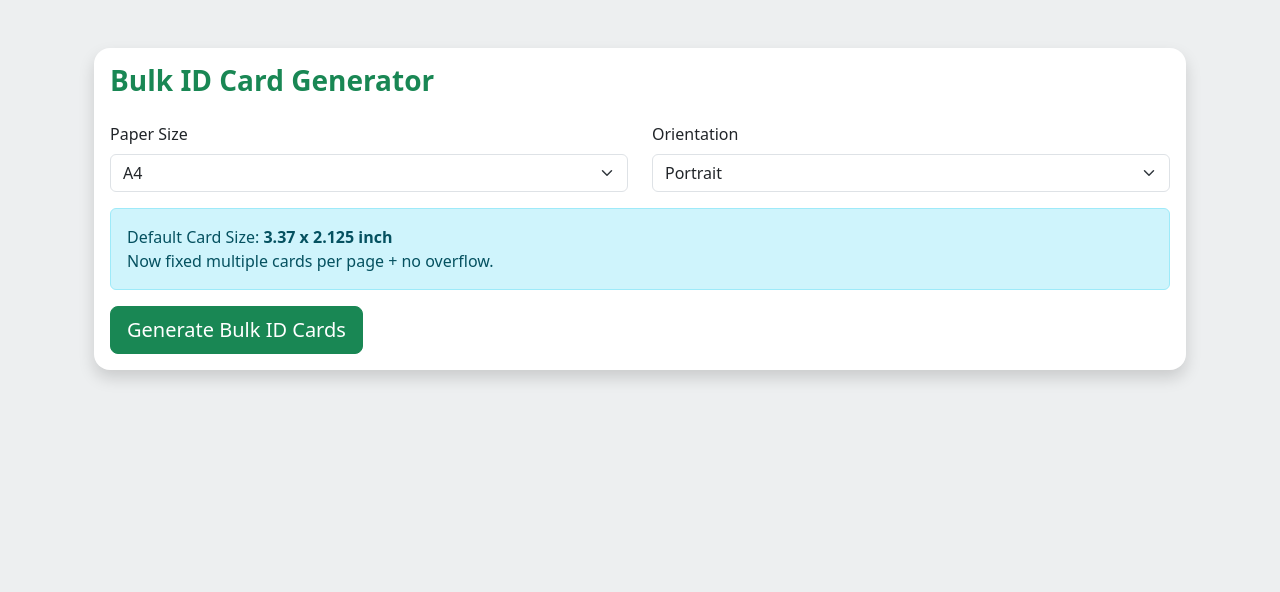
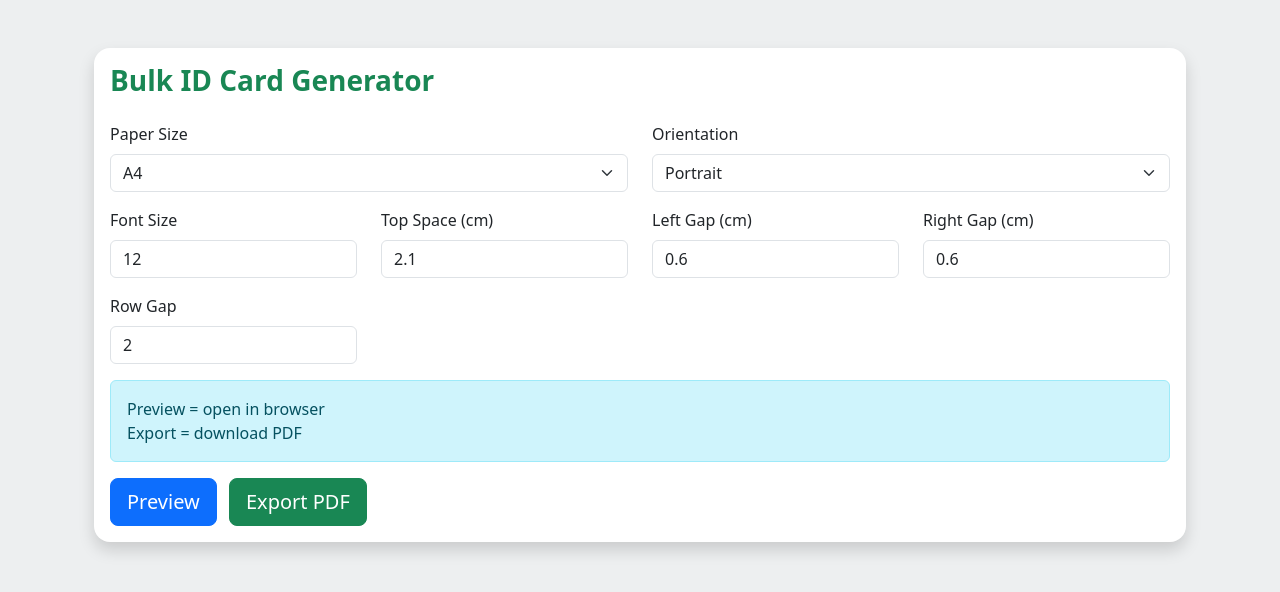
Before and after one commit to Danieljoseph96/sot, a Django app: page /idcard/ in a window 1280 px wide. Shown: the part 56-648 px from the top of the page. Run offline with Django 5.2, Linux system fonts and the light colour scheme; data comes from the database, SQL or seed files in the repository; both versions use the stored data as it was after the commit; some libraries are stand-ins or nearby versions.

Commit message:
last verified
Co-authored-by: Copilot <copilot@github.com>

```diff
--- a/SOT_MEETING/account/models.py
+++ b/SOT_MEETING/account/models.py
@@ -42,6 +42,7 @@ class UserReg(models.Model):
 
     remarks = models.TextField(blank=True, null=True)
     bus_no = models.CharField(max_length=50, blank=True, null=True)
+    bus_to_station = models.CharField(max_length=50, blank=True, null=True)
 
     created_at = models.DateTimeField(auto_now_add=True)
     updated_at = models.DateTimeField(auto_now=True)
--- a/SOT_MEETING/account/views.py
+++ b/SOT_MEETING/account/views.py
@@ -17,7 +17,7 @@ from openpyxl import Workbook, load_workbook
 from reportlab.lib import colors
 from reportlab.lib.pagesizes import landscape, legal, letter
 from reportlab.lib.styles import getSampleStyleSheet
-from reportlab.lib.units import inch
+from reportlab.lib.units import cm, inch
 from reportlab.platypus import Paragraph, SimpleDocTemplate, Spacer, Table, TableStyle
 
 from . import models as app_models
@@ -1752,44 +1752,68 @@ def query_export_pdf(request):
     return response
 
 # views.py
+# views.py
+
 def idcard(request):
     from io import BytesIO
     from django.http import HttpResponse
     from django.shortcuts import render
 
     from reportlab.platypus import (
-        BaseDocTemplate,
-        PageTemplate,
-        Frame,
-        Paragraph,
-        Table,
-        TableStyle,
-        Image,
-        Spacer,
-        KeepTogether,
-    )
-
-    from reportlab.lib.units import inch
+        BaseDocTemplate, PageTemplate, Frame,
+        Paragraph, Table, TableStyle,
+        Spacer, KeepTogether
+    )
+
+    from reportlab.lib.units import inch, cm
     from reportlab.lib.pagesizes import A4, A3, legal, letter, landscape, portrait
     from reportlab.lib.styles import getSampleStyleSheet, ParagraphStyle
-    from reportlab.lib import colors
-
-    # ----------------------------------------------------
+    from reportlab.pdfbase import pdfmetrics
+    from reportlab.pdfbase.ttfonts import TTFont
+
+    # -------------------------------------------------
     # OPEN PAGE
-    # ----------------------------------------------------
+    # -------------------------------------------------
     if request.method != "POST":
         context = build_common_context(request)
         return render(request, "account/idcard.html", context)
 
-    # ----------------------------------------------------
-    # DEFAULT CARD SIZE
-    # ----------------------------------------------------
-    CARD_W = 3.37 * inch
-    CARD_H = 2.125 * inch
-
-    # ----------------------------------------------------
-    # PAGE OPTIONS
-    # ----------------------------------------------------
+    # -------------------------------------------------
+    # FONT
+    # -------------------------------------------------
+    try:
+        pdfmetrics.registerFont(
+            TTFont(
+                "NewCentury",
+                r"C:\Windows\Fonts\SCHLBKB.TTF"
+            )
+        )
+        MAIN_FONT = "NewCentury"
+    except:
+        MAIN_FONT = "Times-Roman"
+
+    # -------------------------------------------------
+    # EXPORT / PREVIEW
+    # -------------------------------------------------
+    action = request.POST.get("action", "preview")
+
+    # -------------------------------------------------
+    # CUSTOMIZE OPTIONS
+    # -------------------------------------------------
+    FONT_SIZE = int(request.POST.get("font_size", 12))
+    TOP_SPACE = float(request.POST.get("top_space", 2.1)) * cm
+    LEFT_SPACE = float(request.POST.get("left_space", 0.6)) * cm
+    RIGHT_SPACE = float(request.POST.get("right_space", 0.6)) * cm
+    ROW_GAP = float(request.POST.get("row_gap", 2))
+
+    CARD_W = 9.5 * cm
+    CARD_H = 6.0 * cm
+
+    bg_img = "static/images/image1.png"
+
+    # -------------------------------------------------
+    # PAGE SIZE
+    # -------------------------------------------------
     paper = request.POST.get("paper_size", "A4").upper()
     orient = request.POST.get("orientation", "portrait").lower()
 
@@ -1809,9 +1833,9 @@ def idcard(request):
 
     PAGE_W, PAGE_H = page_size
 
-    # ----------------------------------------------------
-    # GRID CALCULATION
-    # ----------------------------------------------------
+    # -------------------------------------------------
+    # GRID
+    # -------------------------------------------------
     margin = 0.18 * inch
     gap_x = 0.08 * inch
     gap_y = 0.08 * inch
@@ -1831,33 +1855,52 @@ def idcard(request):
     start_x = (PAGE_W - grid_w) / 2
     start_y = PAGE_H - ((PAGE_H - grid_h) / 2)
 
-    # ----------------------------------------------------
+    # -------------------------------------------------
     # FRAMES
-    # ----------------------------------------------------
+    # -------------------------------------------------
     frames = []
+    frame_pos = []
 
     for r in range(rows):
         for c in range(cols):
 
             x = start_x + c * (CARD_W + gap_x)
             y = start_y - ((r + 1) * CARD_H) - (r * gap_y)
+
+            frame_pos.append((x, y))
 
             frames.append(
                 Frame(
                     x, y,
-                    CARD_W,
-                    CARD_H,
-                    leftPadding=2,
-                    rightPadding=2,
-                    topPadding=2,
-                    bottomPadding=2,
+                    CARD_W, CARD_H,
+                    leftPadding=0,
+                    rightPadding=0,
+                    topPadding=0,
+                    bottomPadding=0,
                     showBoundary=1,
                 )
             )
 
-    # ----------------------------------------------------
-    # PDF
-    # ----------------------------------------------------
+    # -------------------------------------------------
+    # BACKGROUND IMAGE
+    # -------------------------------------------------
+    def draw_bg(canvas, doc):
+        for x, y in frame_pos:
+            try:
+                canvas.drawImage(
+                    bg_img,
+                    x, y,
+                    width=CARD_W,
+                    height=CARD_H,
+                    preserveAspectRatio=False,
+                    mask='auto'
+                )
+            except:
+                pass
+
+    # -------------------------------------------------
+    # PDF DOC
+    # -------------------------------------------------
     output = BytesIO()
 
     doc = BaseDocTemplate(
@@ -1870,169 +1913,93 @@ def idcard(request):
     )
 
     doc.addPageTemplates([
-        PageTemplate(id="cards", frames=frames)
+        PageTemplate(
+            id="cards",
+            frames=frames,
+            onPage=draw_bg
+        )
     ])
 
     styles = getSampleStyleSheet()
-
-    head_style = ParagraphStyle(
-        "head",
-        parent=styles["Normal"],
-        fontName="Helvetica-Bold",
-        fontSize=9,
-        alignment=1,
-        leading=10,
-        textColor=colors.white,
-    )
 
     label_style = ParagraphStyle(
         "label",
         parent=styles["Normal"],
-        fontSize=5,
-        leading=5.4,
-        fontName="Helvetica",
-    )
-
-    # ----------------------------------------------------
-    # AUTO TEXT FIX
-    # ----------------------------------------------------
-    def trim_text(txt, max_len=23):
-        txt = str(txt or "").strip()
-        if len(txt) <= max_len:
-            return txt
-        return txt[:max_len] + "..."
-
-    def font_size(txt):
-        ln = len(str(txt))
-        if ln > 28:
-            return 4
-        elif ln > 22:
-            return 4.5
-        elif ln > 16:
-            return 5
-        return 5.6
-
-    # ----------------------------------------------------
-    # IMAGES
-    # ----------------------------------------------------
-    logo_top = "static/images/image1.png"      # header image
-    logo_middle = "static/images/image1.png"   # transparent middle image
+        fontName=MAIN_FONT,
+        fontSize=FONT_SIZE,
+        leading=FONT_SIZE + 1,
+        alignment=0,  # LEFT
+    )
+
+    value_style = ParagraphStyle(
+        "value",
+        parent=styles["Normal"],
+        fontName=MAIN_FONT,
+        fontSize=FONT_SIZE,
+        leading=FONT_SIZE + 1,
+        alignment=0,  # LEFT
+    )
+
+    # -------------------------------------------------
+    # OVERFLOW FIX
+    # -------------------------------------------------
+    def fit_text(txt, limit=22):
+        txt = str(txt or "")
+        if len(txt) > limit:
+            return txt[:limit] + "..."
+        return txt
 
     users = app_models.UserReg.objects.order_by("sl_no")
 
     story = []
 
-    # ----------------------------------------------------
-    # GENERATE BULK CARDS
-    # ----------------------------------------------------
+    # -------------------------------------------------
+    # LOOP
+    # -------------------------------------------------
     for user in users:
 
         block = []
 
-        # --------------------------------------------
-        # HEADER IMAGE + TITLE
-        # --------------------------------------------
-        try:
-            top_img = Image(
-                logo_top,
-                width=0.30 * inch,
-                height=0.30 * inch
-            )
-        except:
-            top_img = ""
-
-        header = Table(
-            [[top_img, Paragraph("SOT MEETING", head_style)]],
-            colWidths=[0.35 * inch, CARD_W - 0.45 * inch],
-            rowHeights=[0.30 * inch]
+        block.append(Spacer(1, TOP_SPACE))
+
+        rows_data = [
+            ["Name", fit_text(user.name)],
+            ["Locality", fit_text(user.locality)],
+            ["Room", fit_text(user.acc_on_1_2)],
+            ["Bus", fit_text(getattr(user, "bus_no", ""))],
+        ]
+
+        final_rows = []
+
+        for a, b in rows_data:
+            final_rows.append([
+                Paragraph(a, label_style),
+                Paragraph(b, value_style)
+            ])
+
+        body = Table(
+            final_rows,
+            colWidths=[
+                2.5 * cm,
+                CARD_W - LEFT_SPACE - RIGHT_SPACE - 2.5 * cm
+            ]
         )
 
-        header.setStyle(TableStyle([
-            ("BACKGROUND", (0, 0), (-1, -1), colors.green),
+        body.setStyle(TableStyle([
+            ("LEFTPADDING", (0, 0), (-1, -1), LEFT_SPACE),
+            ("RIGHTPADDING", (0, 0), (-1, -1), RIGHT_SPACE),
+            ("TOPPADDING", (0, 0), (-1, -1), ROW_GAP),
+            ("BOTTOMPADDING", (0, 0), (-1, -1), ROW_GAP),
             ("VALIGN", (0, 0), (-1, -1), "MIDDLE"),
-            ("ALIGN", (1, 0), (1, 0), "CENTER"),
         ]))
 
-        block.append(header)
-        block.append(Spacer(1, 1))
-
-        # --------------------------------------------
-        # TRANSPARENT CENTER IMAGE
-        # --------------------------------------------
-        try:
-            mid_img = Image(
-                logo_middle,
-                width=0.42 * inch,
-                height=0.42 * inch,
-                mask='auto'
-            )
-
-            img_tbl = Table(
-                [[mid_img]],
-                colWidths=[CARD_W - 6]
-            )
-
-            img_tbl.setStyle(TableStyle([
-                ("ALIGN", (0, 0), (-1, -1), "CENTER"),
-            ]))
-
-            block.append(img_tbl)
-            block.append(Spacer(1, 1))
-
-        except:
-            pass
-
-        # --------------------------------------------
-        # DETAILS
-        # --------------------------------------------
-        fields = [
-            ["Name", user.name],
-            ["Locality", user.locality],
-            ["State", user.state],
-            ["Lang", user.language],
-            ["Room", user.acc_on_1_2],
-            ["Bus", getattr(user, "bus_no", "")],
-        ]
-
-        rows_data = []
-
-        for label, val in fields:
-
-            clean = trim_text(val, 24)
-
-            val_style = ParagraphStyle(
-                "val",
-                parent=styles["Normal"],
-                fontName="Helvetica-Bold",
-                fontSize=font_size(clean),
-                leading=font_size(clean) + 0.4,
-                wordWrap="CJK",
-            )
-
-            rows_data.append([
-                Paragraph(label, label_style),
-                Paragraph(clean, val_style)
-            ])
-
-        body = Table(
-            rows_data,
-            colWidths=[0.58 * inch, CARD_W - 0.76 * inch]
-        )
-
-        body.setStyle(TableStyle([
-            ("LEFTPADDING", (0, 0), (-1, -1), 1),
-            ("RIGHTPADDING", (0, 0), (-1, -1), 1),
-            ("TOPPADDING", (0, 0), (-1, -1), 0),
-            ("BOTTOMPADDING", (0, 0), (-1, -1), 0),
-        ]))
-
         block.append(body)
 
         story.append(KeepTogether(block))
 
-    # ----------------------------------------------------
-    # BUILD PDF
-    # ----------------------------------------------------
+    # -------------------------------------------------
+    # BUILD
+    # -------------------------------------------------
     doc.build(story)
 
     output.seek(0)
@@ -2042,6 +2009,9 @@ def idcard(request):
         content_type="application/pdf"
     )
 
-    response["Content-Disposition"] = 'attachment; filename="SOT_ID_CARDS.pdf"'
+    if action == "preview":
+        response["Content-Disposition"] = 'inline; filename="ID_CARDS.pdf"'
+    else:
+        response["Content-Disposition"] = 'attachment; filename="ID_CARDS.pdf"'
 
     return response
--- a/SOT_MEETING/templates/account/idcard.html
+++ b/SOT_MEETING/templates/account/idcard.html
@@ -33,16 +33,46 @@ Bulk ID Card Generator
 </select>
 </div>
 
+<div class="col-md-3 mb-3">
+<label class="form-label">Font Size</label>
+<input type="number" name="font_size" value="12" class="form-control">
+</div>
+
+<div class="col-md-3 mb-3">
+<label class="form-label">Top Space (cm)</label>
+<input type="text" name="top_space" value="2.1" class="form-control">
+</div>
+
+<div class="col-md-3 mb-3">
+<label class="form-label">Left Gap (cm)</label>
+<input type="text" name="left_space" value="0.6" class="form-control">
+</div>
+
+<div class="col-md-3 mb-3">
+<label class="form-label">Right Gap (cm)</label>
+<input type="text" name="right_space" value="0.6" class="form-control">
+</div>
+
+<div class="col-md-3 mb-3">
+<label class="form-label">Row Gap</label>
+<input type="text" name="row_gap" value="2" class="form-control">
+</div>
+
 </div>
 
 <div class="alert alert-info">
-Default Card Size:
-<b>3.37 x 2.125 inch</b><br>
-Now fixed multiple cards per page + no overflow.
+Preview = open in browser<br>
+Export = download PDF
 </div>
 
-<button type="submit" class="btn btn-success btn-lg">
-Generate Bulk ID Cards
+<button type="submit" name="action" value="preview"
+class="btn btn-primary btn-lg me-2">
+Preview
+</button>
+
+<button type="submit" name="action" value="export"
+class="btn btn-success btn-lg">
+Export PDF
 </button>
 
 </form>
```
Also changed, not shown: SOT_MEETING/account/migrations/0001_initial.py, SOT_MEETING/db.sqlite3, SOT_MEETING/static/images/image1.png, SOT_MEETING/static/images/img2.jpg (deleted), 1 other file.
